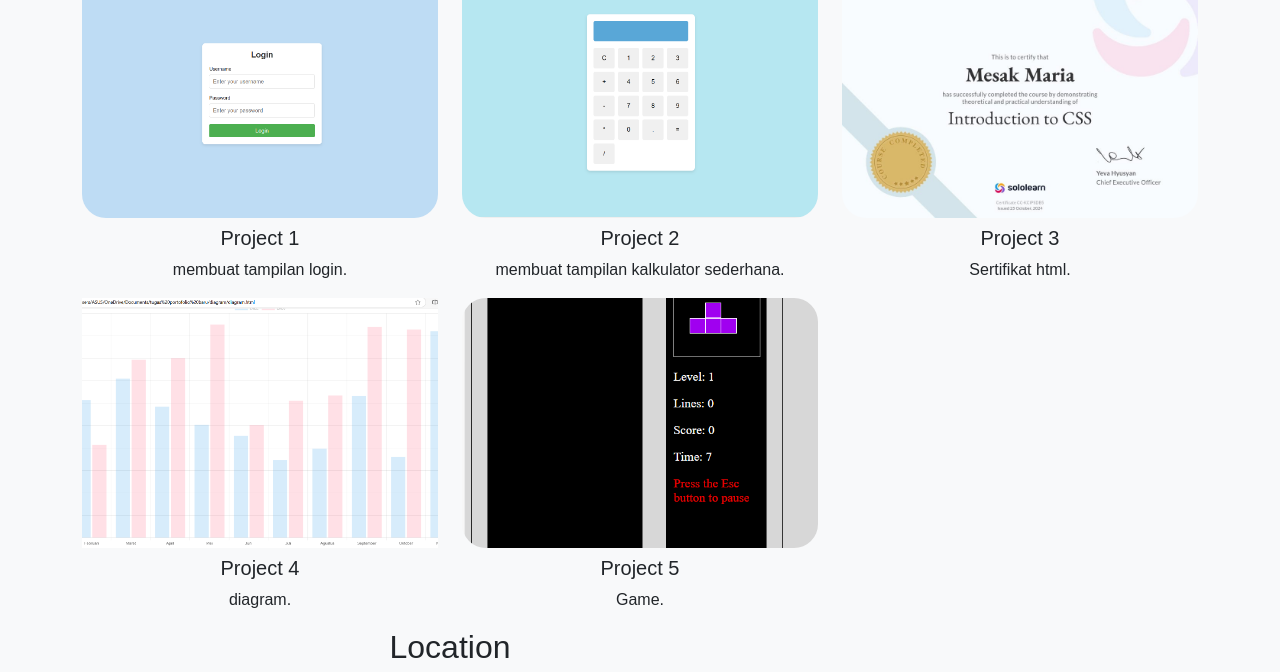
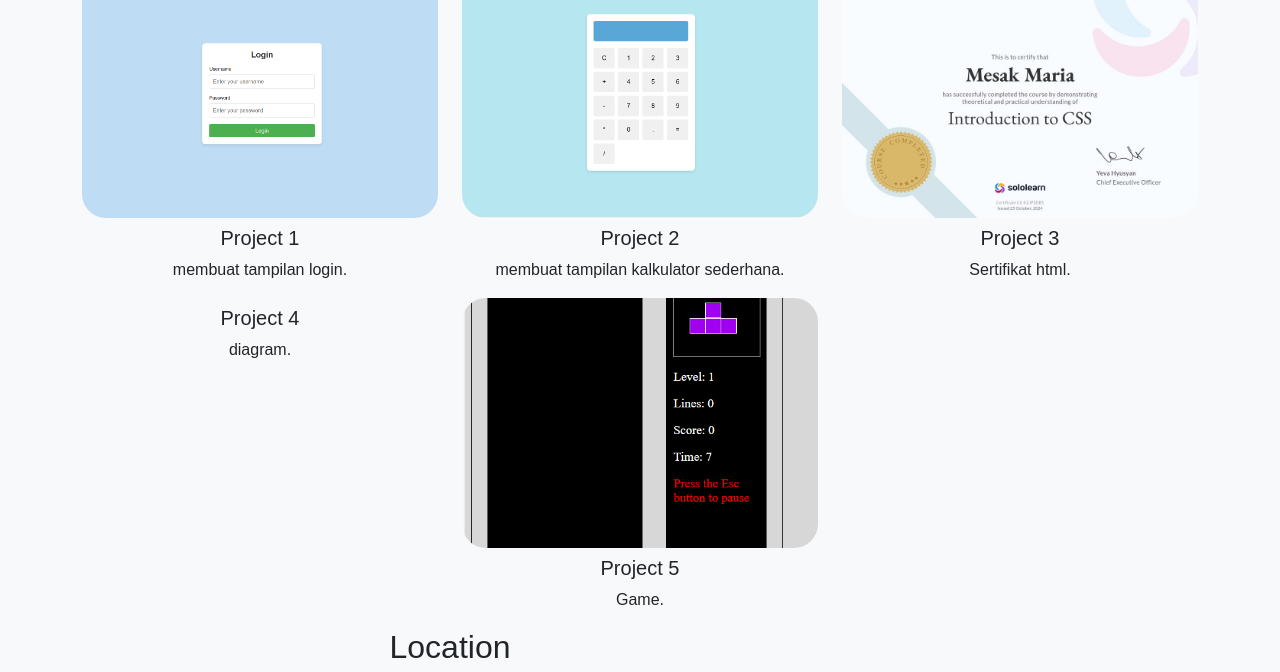
Before and after one commit to sensiamesak/NewPortofolio, a plain HTML site: page index.html in a window 1280 px wide. Shown: the part 1492-2164 px from the top of the page. Drawn offline with nearby package versions, Linux system fonts and the light colour scheme; grey boxes are pictures that could not be loaded.

Commit message:
Update index.html
Signed-off-by: sensiamesak <sensiamesak@gmail.com>

```diff
--- a/index.html
+++ b/index.html
@@ -92,7 +92,7 @@
           <p>Sertifikat html.</p>
         </div>
         <div class="col-md-4 portfolio-item text-center">
-          <img src="https://github.com/sensiamesak/NewPortofolio/blob/617fa69aef72807e4d54327061697a0bf0e11ed3/diagram%20pic.png">
+
           <h5 class="mt-2">Project 4</h5>
           <p>diagram.</p>
         </div>
@@ -102,9 +102,9 @@
           <p>Game.</p>
         </div>
         <div class="col-md-8 text-center">
-				<h2>Location</h2>
-				<iframe src="https://www.google.com/maps/embed?pb=!1m18!1m12!1m3!1d3965.3789603218243!2d106.68897417478489!3d-6.344945862076741!2m3!1f0!2f0!3f0!3m2!1i1024!2i768!4f13.1!3m3!1m2!1s0x2e69e50078ae00b1%3A0x81a60674ba49b072!2sUnpam%20Viktor!5e0!3m2!1sid!2sid!4v1736146859229!5m2!1sid!2sid" width="600" height="450" style="border:0;" allowfullscreen="" loading="lazy" referrerpolicy="no-referrer-when-downgrade"></iframe>
-				</div>
+	<h2>Location</h2>
+	<iframe src="https://www.google.com/maps/embed?pb=!1m18!1m12!1m3!1d3965.3789603218243!2d106.68897417478489!3d-6.344945862076741!2m3!1f0!2f0!3f0!3m2!1i1024!2i768!4f13.1!3m3!1m2!1s0x2e69e50078ae00b1%3A0x81a60674ba49b072!2sUnpam%20Viktor!5e0!3m2!1sid!2sid!4v1736146859229!5m2!1sid!2sid" width="600" height="450" style="border:0;" allowfullscreen="" loading="lazy" referrerpolicy="no-referrer-when-downgrade"></iframe>
+	</div>
       </div>
     </div>
   </section>
```
